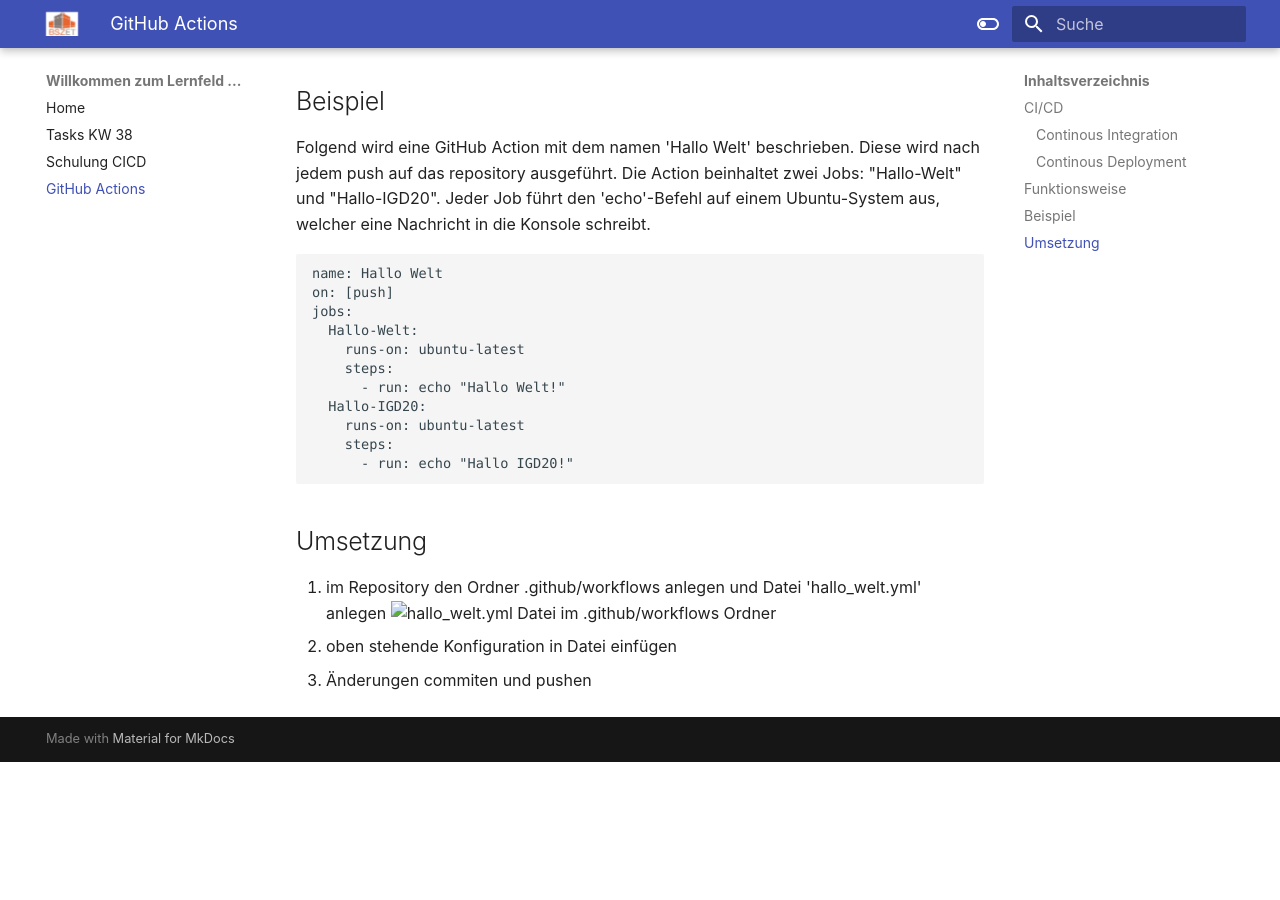
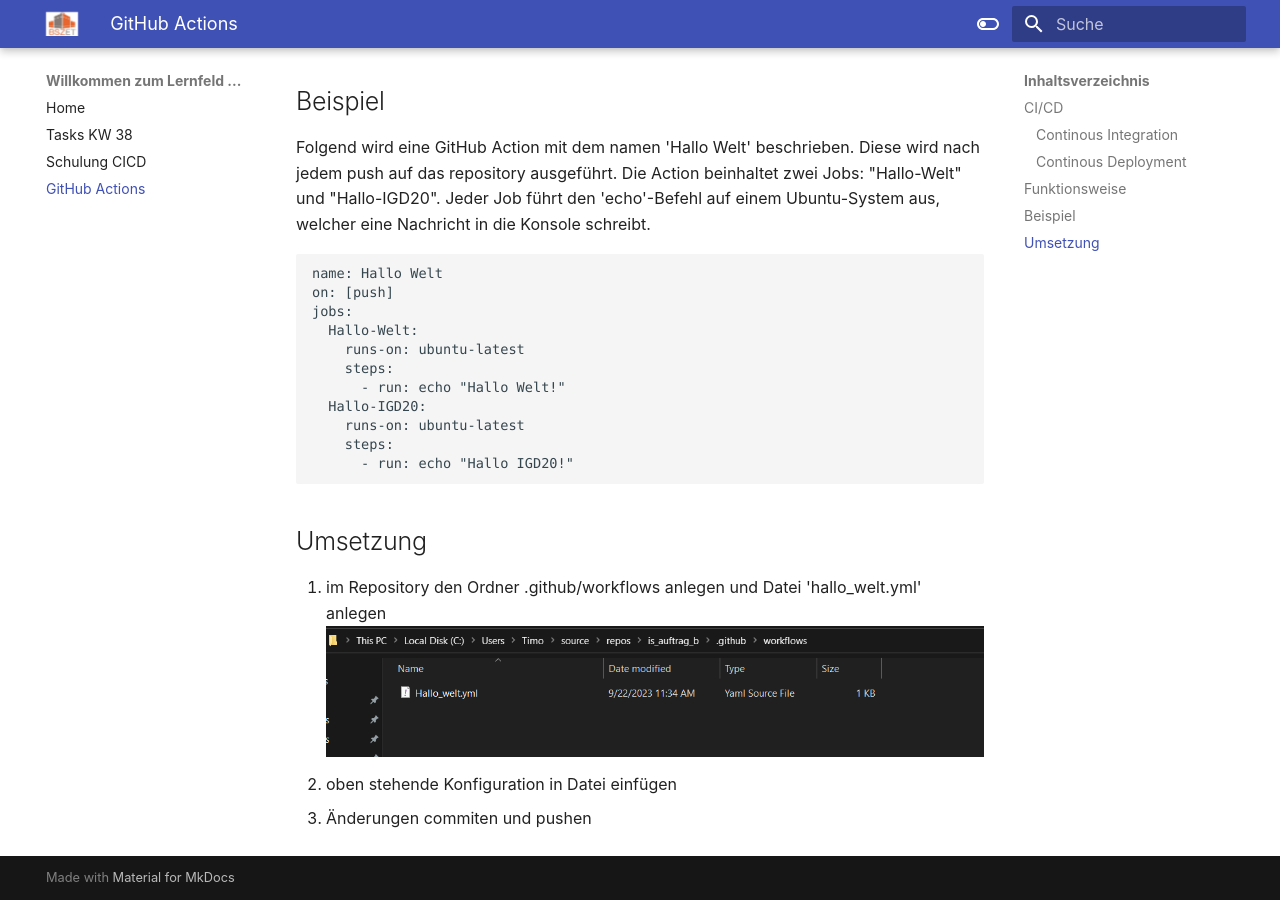
Before and after one commit to VCo52/is_auftrag_b, an MkDocs documentation site: the page built from docs/schulung_vs_cs/gh-actions.md, in a window 1280 px wide and 900 px high, scrolled down 950 px. Built offline with MkDocs 1.6.1 and Material for MkDocs 9.7.7, drawn with Linux system fonts in a browser that asks for light colours; before the commit the page ends 1712 px from its top, so only the background shows below that.

Commit message:
relativized picture path

```diff
--- a/docs/schulung_vs_cs/gh-actions.md
+++ b/docs/schulung_vs_cs/gh-actions.md
@@ -46,6 +46,6 @@
 ## Umsetzung
 
 1. im Repository den Ordner .github/workflows anlegen und Datei 'hallo_welt.yml' anlegen
-![hallo_welt.yml Datei im .github/workflows Ordner](schulung_vs_cs/bilder/workflows-ordner.png)
+![hallo_welt.yml Datei im .github/workflows Ordner](bilder/workflows-ordner.png)
 2. oben stehende Konfiguration in Datei einfügen
 3. Änderungen commiten und pushen
```
